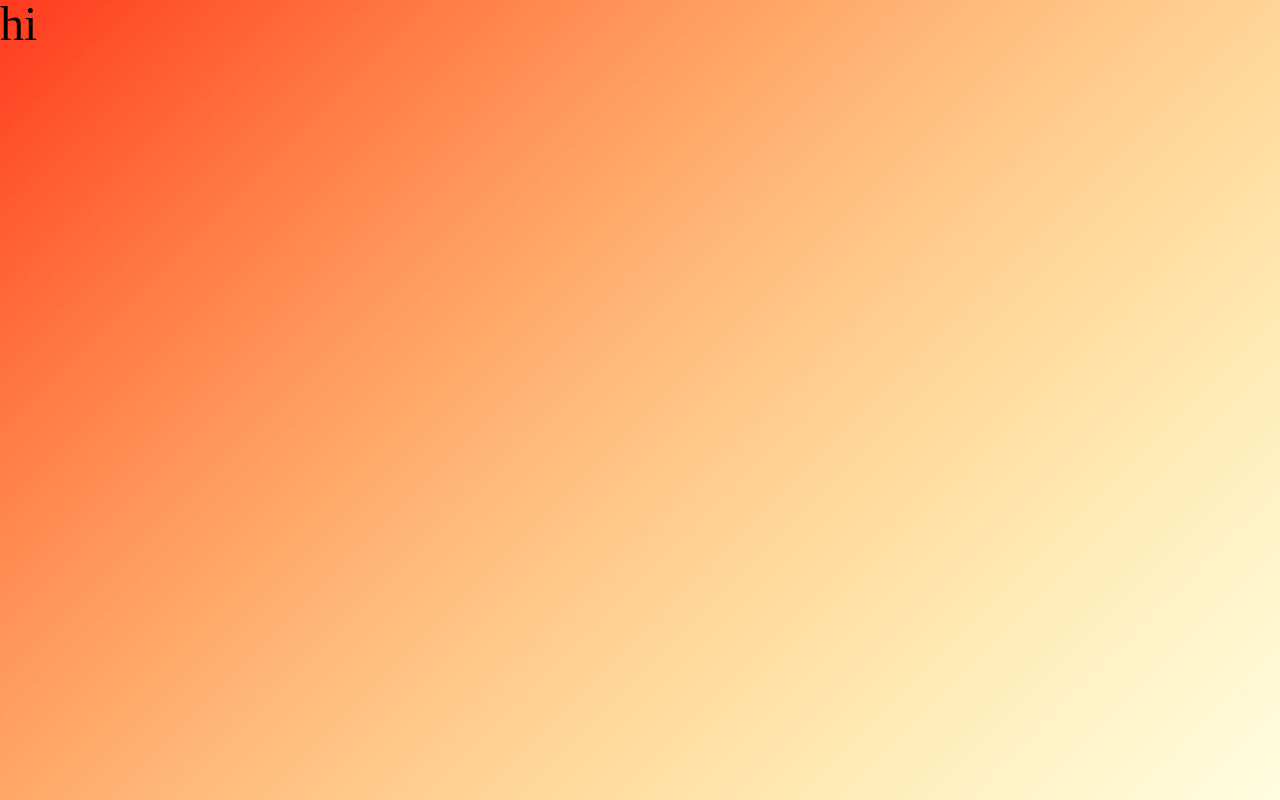
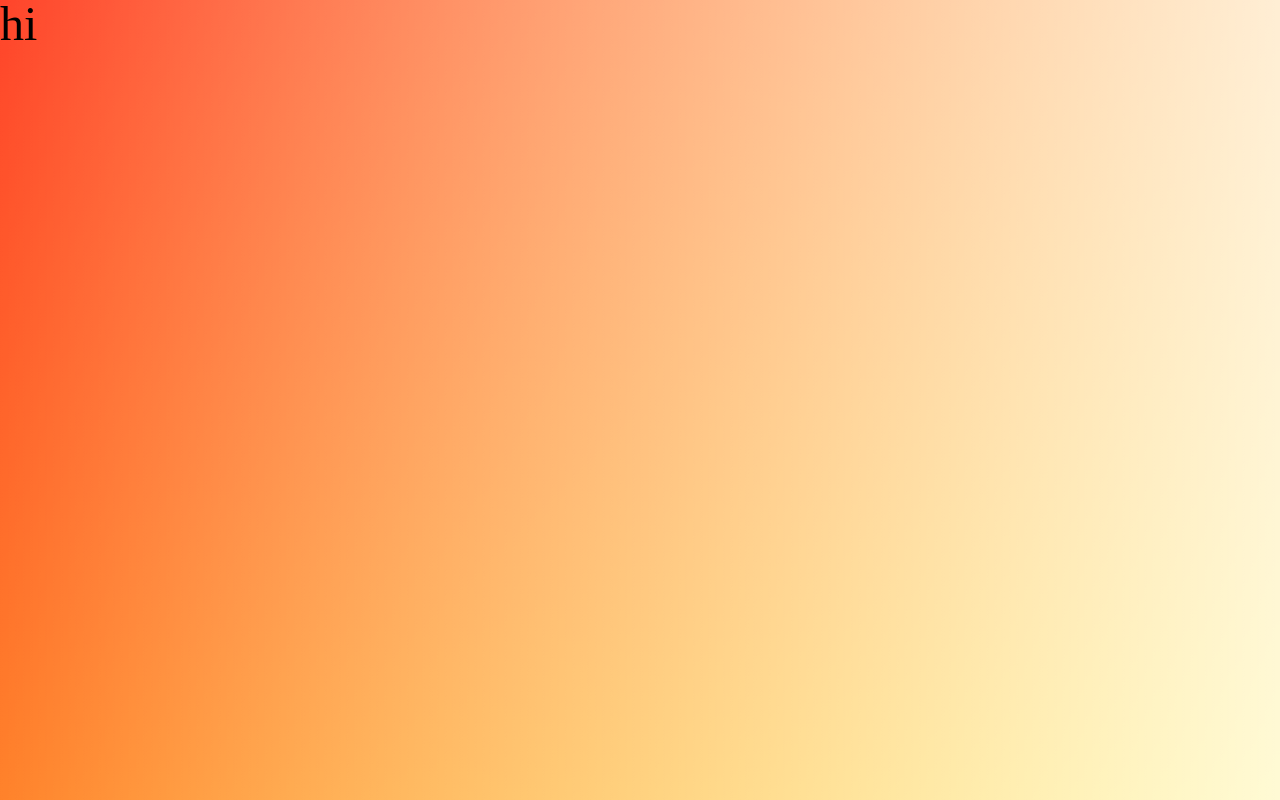
Before and after one commit to tylerschloesser/react-typescript-sandbox, a React app: page / in a window 1280 px wide. Built offline with nearby package versions, Linux system fonts and the light colour scheme.

Commit message:
second gradient timing

```diff
--- a/src/app.sass
+++ b/src/app.sass
@@ -42,7 +42,7 @@ $sqrt2: math.sqrt(2)
 
     background-image: linear-gradient(var(--g2-1), var(--g2-2))
 
-    animation: gradient-1 4s linear infinite
+    animation: gradient-1 2s linear infinite
 
 
 @keyframes gradient-1
```
